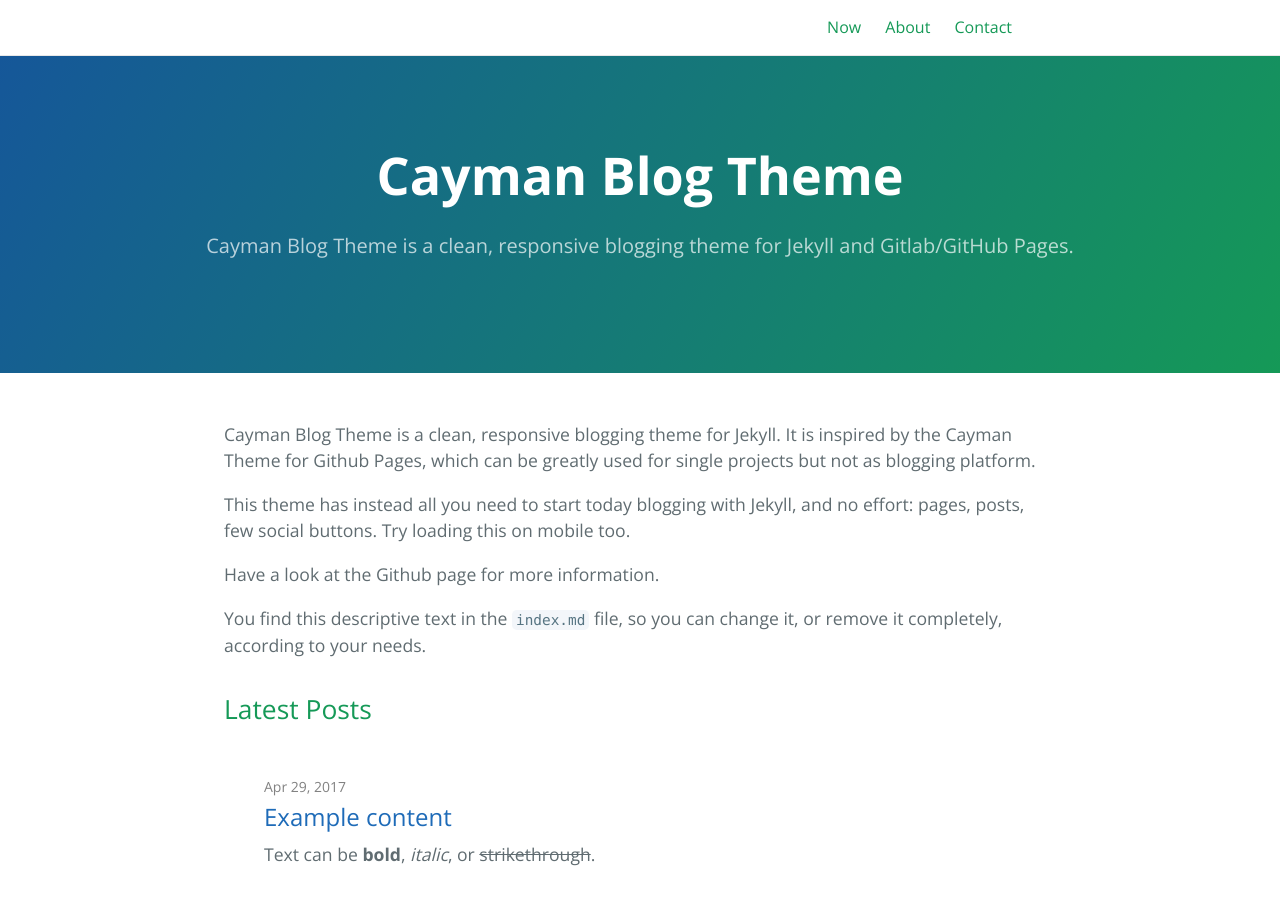
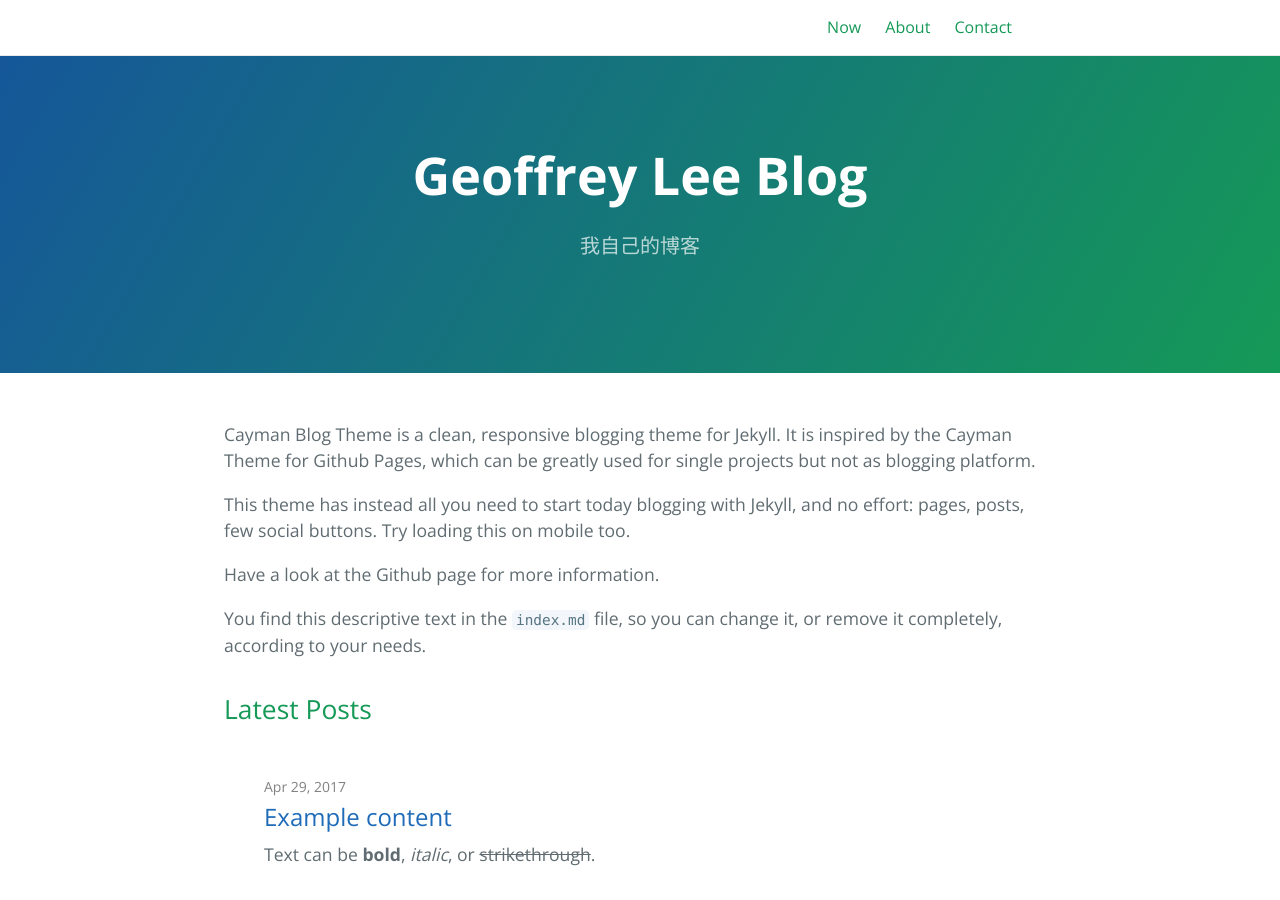
Before and after one commit to sertreet/sertreet.github.io, a Jekyll site: the page built from index.md, in a window 1280 px wide and 900 px high. Built offline with Jekyll 4.4.1, drawn with Linux system fonts in a browser that asks for light colours.

Commit message:
Update _config.yml

```diff
--- a/_config.yml
+++ b/_config.yml
@@ -1,5 +1,5 @@
-title: Cayman Blog Theme
-description: Cayman Blog Theme is a clean, responsive blogging theme for Jekyll and Gitlab/GitHub Pages.
+title: Geoffrey Lee Blog
+description: 我自己的博客
 show_downloads: true
 
 baseurl: "/cayman-blog" # change this to the subpath of your site, e.g. /blog. Leave it empty if you don't need it.
```
